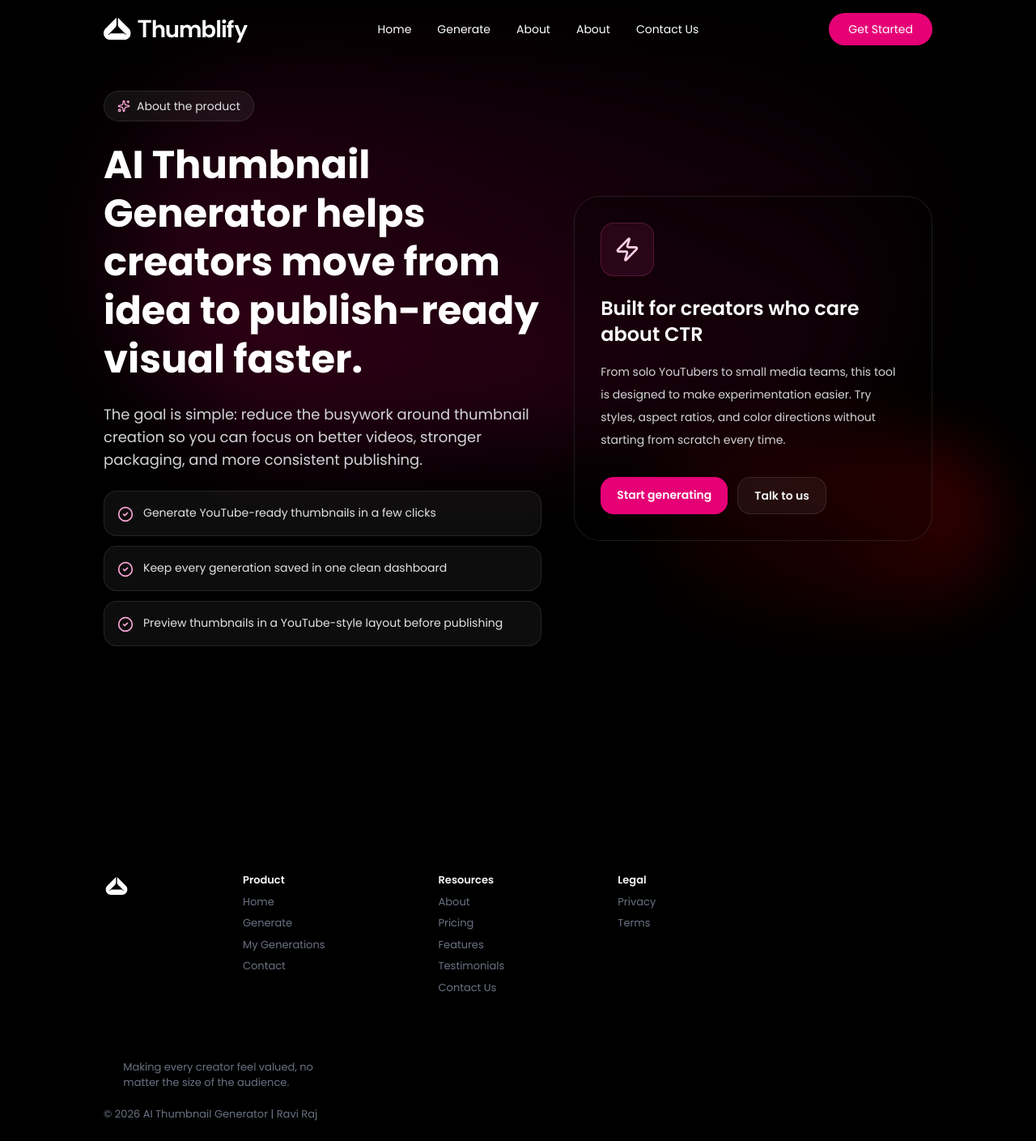
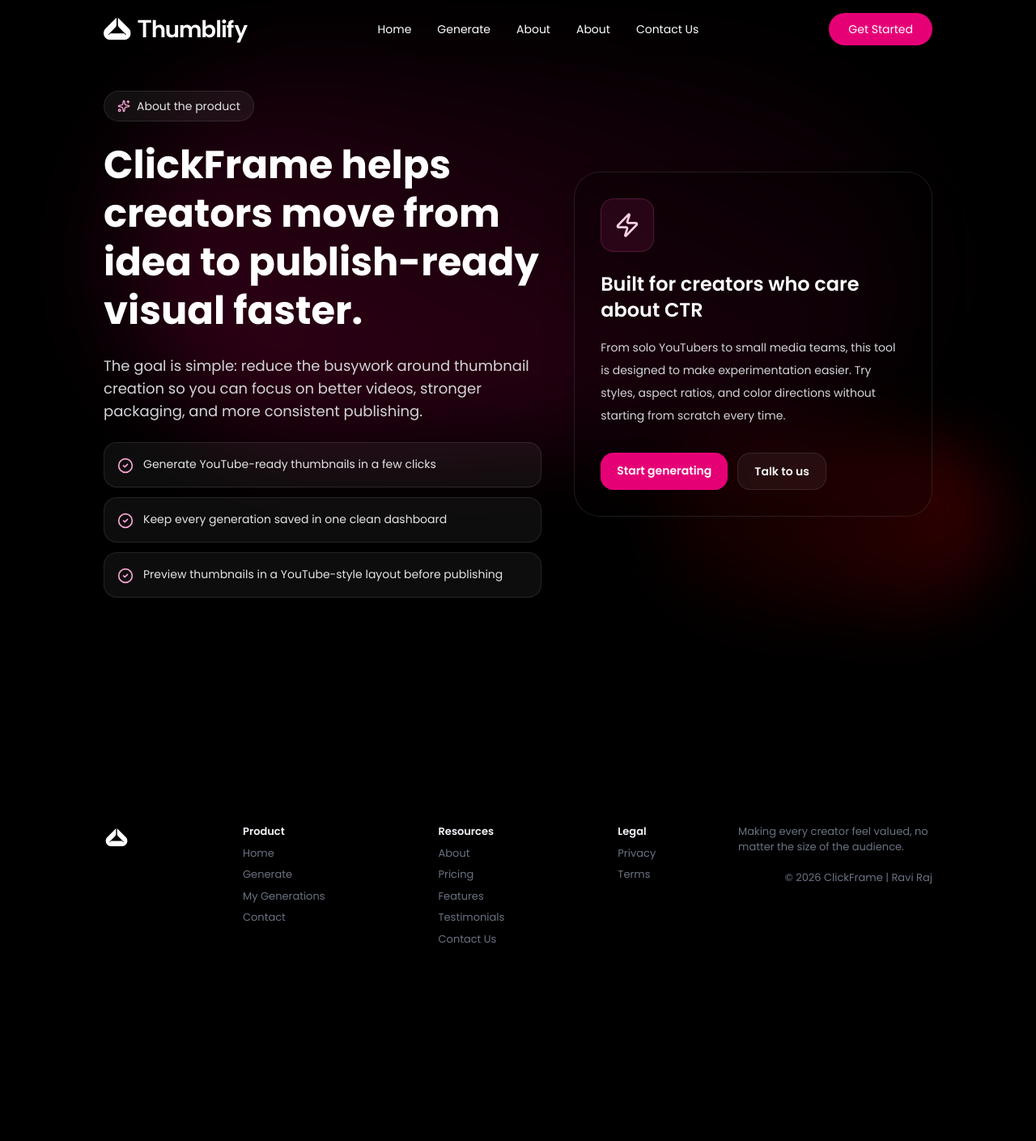
Before and after one commit to Ravi-Raj-Gupta/Ai-Thumbnial-Generator, a React (Vite) app in the folder client/: page /about in a window 1280 px wide. Shown: the whole page at 81% size. After the commit the page ends 1193 px from the top, so only its background shows below. Built offline with nearby package versions, Linux system fonts and the light colour scheme; no server answers.

Commit message:
fix: enable cross-site CORS and secure session cookies for production deployment

```diff
--- a/client/index.html
+++ b/client/index.html
@@ -5,7 +5,7 @@
    <meta charset="UTF-8" />
    <link rel="icon" href="/favicon.svg" type="image/x-icon" />
    <meta name="viewport" content="width=device-width, initial-scale=1.0" />
-   <title>Ai thumbail generator</title>
+   <title>ClickFrame - High-CTR AI Thumbnail Generator</title>
 </head>
 
 <body>
--- a/client/src/components/Footer.tsx
+++ b/client/src/components/Footer.tsx
@@ -52,7 +52,7 @@ export default function Footer() {
                Making every creator feel valued, no matter the size of the audience.
             </p>
             <p className="mt-3 text-center">
-               &copy; {new Date().getFullYear()} AI Thumbnail Generator | Ravi Raj
+               &copy; {new Date().getFullYear()} ClickFrame | Ravi Raj
             </p>
          </motion.div>
       </footer>
--- a/client/src/pages/About.tsx
+++ b/client/src/pages/About.tsx
@@ -21,7 +21,7 @@ export default function About() {
                         About the product
                      </div>
                      <h1 className="max-w-3xl text-4xl font-bold leading-tight text-white md:text-5xl">
-                        AI Thumbnail Generator helps creators move from idea to
+                        ClickFrame helps creators move from idea to
                         publish-ready visual faster.
                      </h1>
                      <p className="max-w-2xl text-base leading-7 text-zinc-300 md:text-lg">
--- a/client/src/pages/ContactUs.tsx
+++ b/client/src/pages/ContactUs.tsx
@@ -72,7 +72,7 @@ export default function ContactUs() {
          toast.success("Your message is ready. Opening your email app now.");
 
          const params = new URLSearchParams({
-            subject: `[AI Thumbnail Generator] ${formData.subject}`,
+            subject: `[ClickFrame] ${formData.subject}`,
             body: `Name: ${formData.name}\nEmail: ${formData.email}\n\n${formData.message}`,
          });
 
--- a/client/src/sections/HeroSection.tsx
+++ b/client/src/sections/HeroSection.tsx
@@ -39,8 +39,8 @@ export default function HeroSection() {
                 viewport={{ once: true }}
                 transition={{ type: "spring", stiffness: 240, damping: 70, mass: 1 }}
             >
-                AI thumbnail Generator for your {" "}
-                <span className="move-gradient px-3 rounded-xl text-nowrap">Videos</span>
+                Generate High-CTR Thumbnails with {" "}
+                <span className="move-gradient px-3 rounded-xl text-nowrap">ClickFrame</span>
             </motion.h1>
             <motion.p className="text-base text-center text-slate-200 max-w-lg mt-6"
                 initial={{ y: 50, opacity: 0 }}
```
